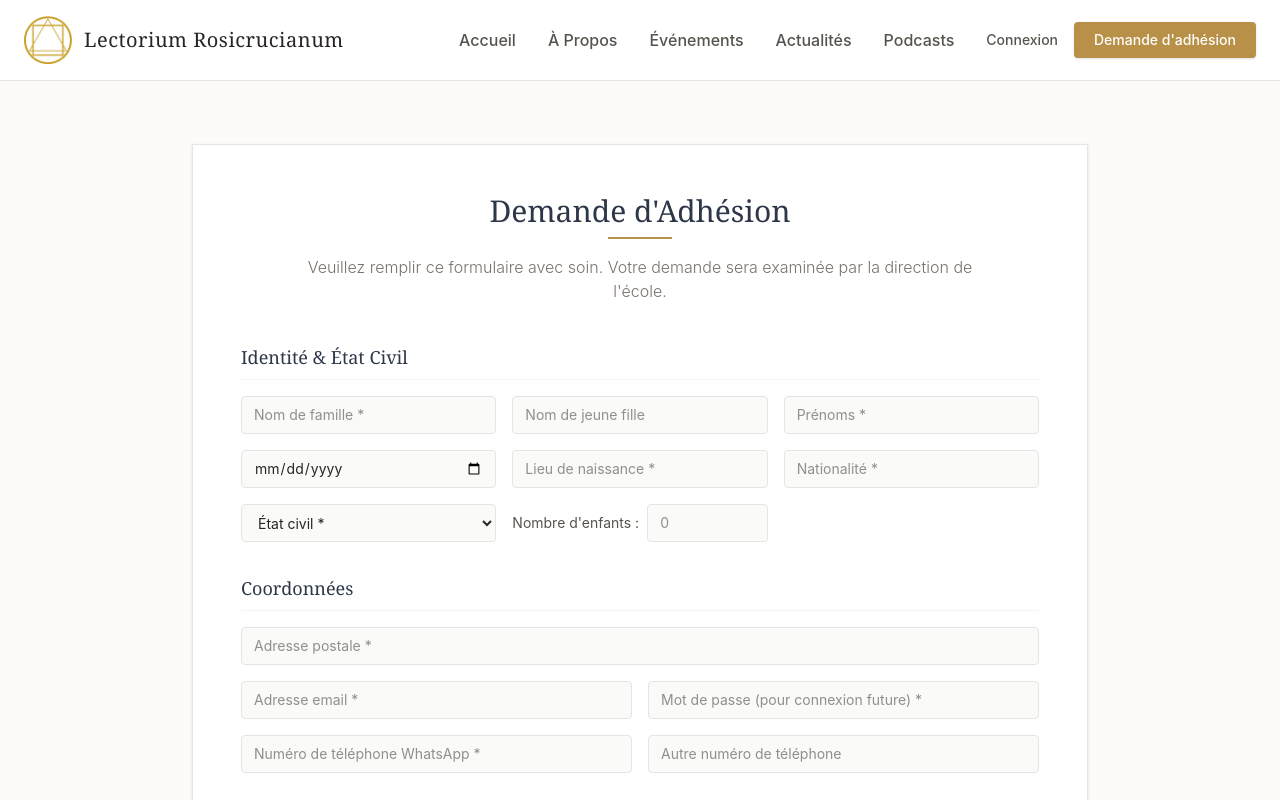
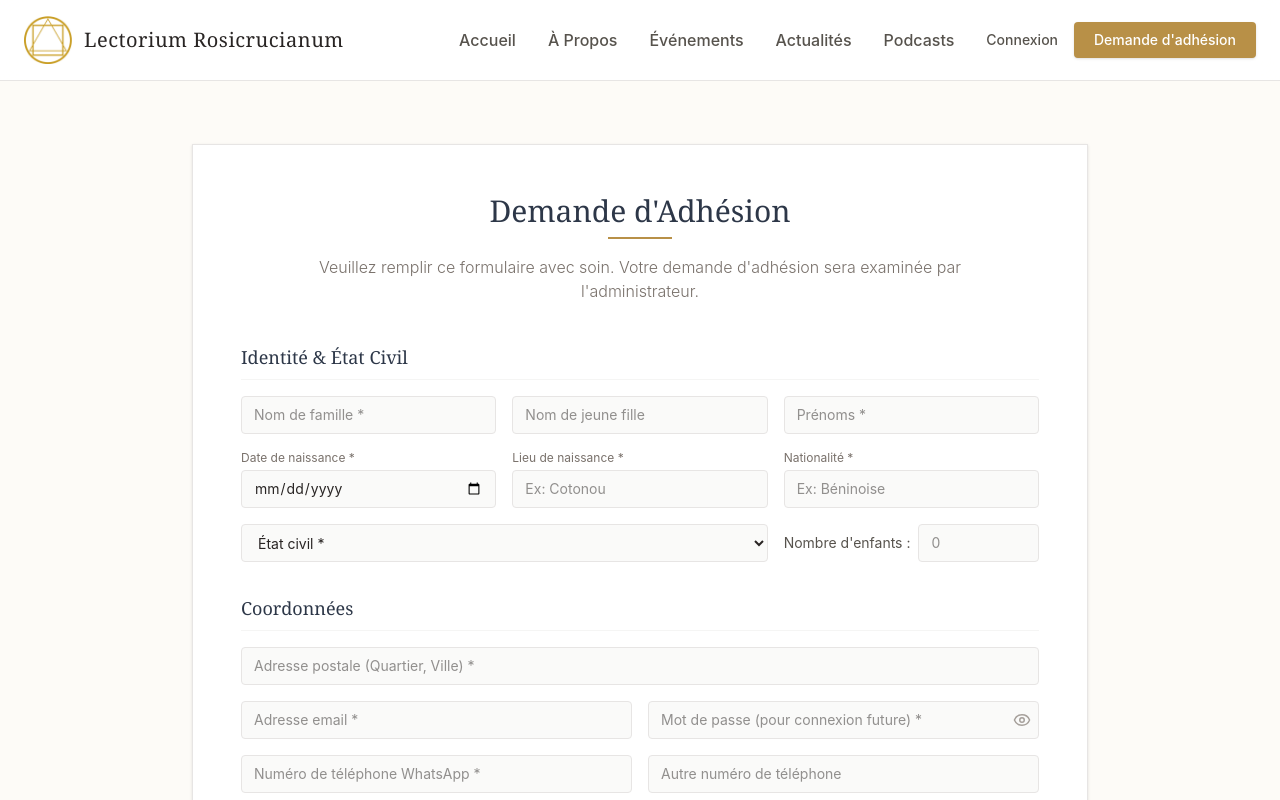
Before and after one commit to SamuelSgn25/Lectorium-Application, a React app in the folder frontend/: page /register in a window 1280 px wide. Shown: the top 800 px of the page. Built offline with nearby package versions, Linux system fonts and the light colour scheme; the HTML template or start-up script is replaced by a standard one.

Commit message:
Add modification on adhesion forms page

```diff
--- a/frontend/src/pages/Register.jsx
+++ b/frontend/src/pages/Register.jsx
@@ -2,14 +2,15 @@ import { useState } from 'react';
 import axios from 'axios';
 import { useNavigate, Link } from 'react-router-dom';
 import { motion } from 'framer-motion';
+import { Eye, EyeOff } from 'lucide-react';
 
 const Register = () => {
-    // Les informations à renseigner dans le formulaire d’adhésion
+    const [showPassword, setShowPassword] = useState(false);
     const [formData, setFormData] = useState({
         nom: '', nom_jeune_fille: '', prenom: '', date_naissance: '', lieu_naissance: '',
         nationalite: '', adresse: '', email: '', telephone_whatsapp: '', telephone_autre: '',
         etat_civil: '', profession: '', aptitudes: '', nombre_enfants: 0, motivation_adhesion: '',
-        password: '', centre: 'Foyer Sole Novo à Djèrègbé'
+        password: ''
     });
 
     const [error, setError] = useState('');
@@ -19,23 +20,15 @@ const Register = () => {
     const handleRegister = async (e) => {
         e.preventDefault();
         try {
-            await axios.post('http://localhost:5000/api/register', formData);
+            await axios.post('/api/register', formData);
             setSuccess(true);
-            setTimeout(() => navigate('/login'), 3000);
+            setTimeout(() => navigate('/login'), 4000);
         } catch (err) {
             setError(err.response?.data?.message || 'Erreur lors de la demande d’adhésion');
         }
     };
 
     const handleChange = (e) => setFormData({ ...formData, [e.target.name]: e.target.value });
-
-    const centres = [
-        "Foyer Sole Novo à Djèrègbé",
-        "Centre de ville de Cotonou",
-        "Centre de ville de Lokossa",
-        "Centre de ville de Natitingou",
-        "Centre de ville de Porto-Novo"
-    ];
 
     return (
         <div className="flex-grow flex items-center justify-center p-4 mt-8">
@@ -48,25 +41,36 @@ const Register = () => {
                 <div className="text-center mb-10">
                     <h2 className="text-3xl font-serif text-stone-800 mb-2">Demande d'Adhésion</h2>
                     <div className="w-16 h-0.5 bg-[#b89047] mx-auto mb-4"></div>
-                    <p className="text-stone-500 font-light max-w-2xl mx-auto">Veuillez remplir ce formulaire avec soin. Votre demande sera examinée par la direction de l'école.</p>
+                    <p className="text-stone-500 font-light max-w-2xl mx-auto">Veuillez remplir ce formulaire avec soin. Votre demande d'adhésion sera examinée par l'administrateur.</p>
                 </div>
 
                 {error && <p className="text-red-700 text-center bg-red-50 p-3 mb-6 text-sm border border-red-200">{error}</p>}
-                {success && <p className="text-green-800 text-center bg-green-50 p-3 mb-6 text-sm border border-green-200">Votre demande a été soumise avec succès. Vous serez redirigé vers la page de connexion.</p>}
+                {success && <p className="text-green-800 text-center bg-green-50 p-3 mb-6 text-sm border border-green-200">Votre demande a été soumise avec succès. Elle est en attente de validation par l'administration. Vous serez redirigé vers l'accueil.</p>}
 
                 <form onSubmit={handleRegister} className="space-y-8">
-                    {/* Section État Civil */}
                     <div>
                         <h3 className="text-lg font-serif text-[#b89047] border-b border-stone-100 pb-2 mb-4">Identité & État Civil</h3>
                         <div className="grid grid-cols-1 md:grid-cols-2 lg:grid-cols-3 gap-4">
                             <input type="text" name="nom" placeholder="Nom de famille *" onChange={handleChange} required className="w-full bg-stone-50 border border-stone-200 text-stone-800 rounded-sm py-2 px-3 focus:outline-none focus:border-[#b89047] text-sm" />
                             <input type="text" name="nom_jeune_fille" placeholder="Nom de jeune fille" onChange={handleChange} className="w-full bg-stone-50 border border-stone-200 text-stone-800 rounded-sm py-2 px-3 focus:outline-none focus:border-[#b89047] text-sm" />
                             <input type="text" name="prenom" placeholder="Prénoms *" onChange={handleChange} required className="w-full bg-stone-50 border border-stone-200 text-stone-800 rounded-sm py-2 px-3 focus:outline-none focus:border-[#b89047] text-sm" />
-                            <input type="date" name="date_naissance" placeholder="Date de naissance" onChange={handleChange} required className="w-full bg-stone-50 border border-stone-200 text-stone-800 rounded-sm py-2 px-3 focus:outline-none focus:border-[#b89047] text-sm" />
-                            <input type="text" name="lieu_naissance" placeholder="Lieu de naissance *" onChange={handleChange} required className="w-full bg-stone-50 border border-stone-200 text-stone-800 rounded-sm py-2 px-3 focus:outline-none focus:border-[#b89047] text-sm" />
-                            <input type="text" name="nationalite" placeholder="Nationalité *" onChange={handleChange} required className="w-full bg-stone-50 border border-stone-200 text-stone-800 rounded-sm py-2 px-3 focus:outline-none focus:border-[#b89047] text-sm" />
 
-                            <select name="etat_civil" onChange={handleChange} required className="w-full bg-stone-50 border border-stone-200 text-stone-800 rounded-sm py-2 px-3 focus:outline-none focus:border-[#b89047] text-sm">
+                            <div className="flex flex-col">
+                                <label className="text-xs text-stone-500 mb-1">Date de naissance *</label>
+                                <input type="date" name="date_naissance" onChange={handleChange} required className="w-full bg-stone-50 border border-stone-200 text-stone-800 rounded-sm py-2 px-3 focus:outline-none focus:border-[#b89047] text-sm" />
+                            </div>
+
+                            <div className="flex flex-col">
+                                <label className="text-xs text-stone-500 mb-1">Lieu de naissance *</label>
+                                <input type="text" name="lieu_naissance" placeholder="Ex: Cotonou" onChange={handleChange} required className="w-full bg-stone-50 border border-stone-200 text-stone-800 rounded-sm py-2 px-3 focus:outline-none focus:border-[#b89047] text-sm" />
+                            </div>
+
+                            <div className="flex flex-col">
+                                <label className="text-xs text-stone-500 mb-1">Nationalité *</label>
+                                <input type="text" name="nationalite" placeholder="Ex: Béninoise" onChange={handleChange} required className="w-full bg-stone-50 border border-stone-200 text-stone-800 rounded-sm py-2 px-3 focus:outline-none focus:border-[#b89047] text-sm" />
+                            </div>
+
+                            <select name="etat_civil" onChange={handleChange} required className="w-full bg-stone-50 border border-stone-200 text-stone-800 rounded-sm py-2 px-3 focus:outline-none focus:border-[#b89047] text-sm lg:col-span-2">
                                 <option value="">État civil *</option>
                                 <option value="Célibataire">Célibataire</option>
                                 <option value="Marié(e)">Marié(e)</option>
@@ -80,29 +84,37 @@ const Register = () => {
                         </div>
                     </div>
 
-                    {/* Section Coordonnées */}
                     <div>
                         <h3 className="text-lg font-serif text-[#b89047] border-b border-stone-100 pb-2 mb-4">Coordonnées</h3>
                         <div className="grid grid-cols-1 md:grid-cols-2 gap-4">
-                            <input type="text" name="adresse" placeholder="Adresse postale *" onChange={handleChange} required className="w-full bg-stone-50 border border-stone-200 text-stone-800 rounded-sm py-2 px-3 focus:outline-none focus:border-[#b89047] text-sm col-span-1 md:col-span-2" />
+                            <input type="text" name="adresse" placeholder="Adresse postale (Quartier, Ville) *" onChange={handleChange} required className="w-full bg-stone-50 border border-stone-200 text-stone-800 rounded-sm py-2 px-3 focus:outline-none focus:border-[#b89047] text-sm col-span-1 md:col-span-2" />
                             <input type="email" name="email" placeholder="Adresse email *" onChange={handleChange} required className="w-full bg-stone-50 border border-stone-200 text-stone-800 rounded-sm py-2 px-3 focus:outline-none focus:border-[#b89047] text-sm" />
-                            <input type="password" name="password" placeholder="Mot de passe (pour connexion future) *" onChange={handleChange} required className="w-full bg-stone-50 border border-stone-200 text-stone-800 rounded-sm py-2 px-3 focus:outline-none focus:border-[#b89047] text-sm" />
+                            <div className="relative">
+                                <input
+                                    type={showPassword ? "text" : "password"}
+                                    name="password"
+                                    placeholder="Mot de passe (pour connexion future) *"
+                                    onChange={handleChange}
+                                    required
+                                    className="w-full bg-stone-50 border border-stone-200 text-stone-800 rounded-sm py-2 px-3 pr-10 focus:outline-none focus:border-[#b89047] text-sm"
+                                />
+                                <button
+                                    type="button"
+                                    onClick={() => setShowPassword(!showPassword)}
+                                    className="absolute right-2 top-1/2 -translate-y-1/2 text-stone-400 hover:text-stone-600 focus:outline-none"
+                                >
+                                    {showPassword ? <EyeOff size={18} /> : <Eye size={18} />}
+                                </button>
+                            </div>
                             <input type="tel" name="telephone_whatsapp" placeholder="Numéro de téléphone WhatsApp *" onChange={handleChange} required className="w-full bg-stone-50 border border-stone-200 text-stone-800 rounded-sm py-2 px-3 focus:outline-none focus:border-[#b89047] text-sm" />
                             <input type="tel" name="telephone_autre" placeholder="Autre numéro de téléphone" onChange={handleChange} className="w-full bg-stone-50 border border-stone-200 text-stone-800 rounded-sm py-2 px-3 focus:outline-none focus:border-[#b89047] text-sm" />
                         </div>
                     </div>
 
-                    {/* Profil & Spiritualité */}
                     <div>
                         <h3 className="text-lg font-serif text-[#b89047] border-b border-stone-100 pb-2 mb-4">Profil & Spiritualité</h3>
                         <div className="grid grid-cols-1 gap-4">
-                            <div className="grid grid-cols-1 md:grid-cols-2 gap-4">
-                                <select name="centre" onChange={handleChange} required className="w-full bg-stone-50 border border-stone-200 text-stone-800 rounded-sm py-2 px-3 focus:outline-none focus:border-[#b89047] text-sm">
-                                    <option value="">Centre d'activité souhaité *</option>
-                                    {centres.map((c, i) => <option key={i} value={c}>{c}</option>)}
-                                </select>
-                                <input type="text" name="profession" placeholder="Profession *" onChange={handleChange} required className="w-full bg-stone-50 border border-stone-200 text-stone-800 rounded-sm py-2 px-3 focus:outline-none focus:border-[#b89047] text-sm" />
-                            </div>
+                            <input type="text" name="profession" placeholder="Profession *" onChange={handleChange} required className="w-full bg-stone-50 border border-stone-200 text-stone-800 rounded-sm py-2 px-3 focus:outline-none focus:border-[#b89047] text-sm" />
                             <textarea name="aptitudes" placeholder="Autres aptitudes professionnelles" onChange={handleChange} rows="2" className="w-full bg-stone-50 border border-stone-200 text-stone-800 rounded-sm py-2 px-3 focus:outline-none focus:border-[#b89047] text-sm"></textarea>
                             <textarea name="motivation_adhesion" placeholder="Votre motivation pour adhérer au Lectorium Rosicrucianum *" required onChange={handleChange} rows="4" className="w-full bg-stone-50 border border-stone-200 text-stone-800 rounded-sm py-2 px-3 focus:outline-none focus:border-[#b89047] text-sm resize-none"></textarea>
                         </div>
```
